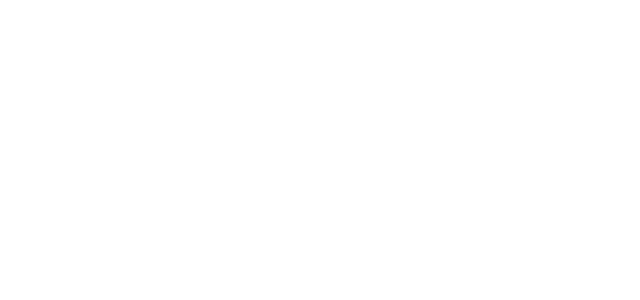
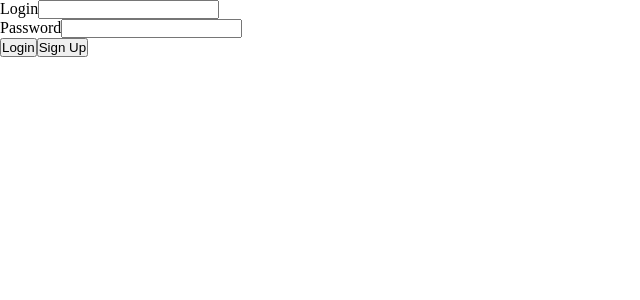
Before and after one commit to lucasfsilva2310/react-login-signup-logic, a React (Create React App) app: page / in a window 1280 px wide. Shown: the top 300 px of the page, without its empty margins (0-640 px from the left). Built offline with nearby package versions, Linux system fonts and the light colour scheme.

Commit message:
creating Login component to isolate its logic and adding styled-components library

```diff
--- a/package.json
+++ b/package.json
@@ -11,10 +11,12 @@
     "@types/node": "^16.11.46",
     "@types/react": "^18.0.15",
     "@types/react-dom": "^18.0.6",
+    "@types/styled-components": "^5.1.25",
     "react": "^18.2.0",
     "react-dom": "^18.2.0",
     "react-hook-form": "^7.34.0",
     "react-scripts": "5.0.1",
+    "styled-components": "^5.3.5",
     "typescript": "^4.7.4",
     "yup": "^0.32.11"
   },
--- a/src/App.tsx
+++ b/src/App.tsx
@@ -1,19 +1,28 @@
 import * as yup from 'yup'
-
-const loginFormSchema = yup.object().shape({
-  username: yup.string().required('Este campo é obrigatório'),
-  password: yup.string().required('Este campo é obrigatório'),
-})
+import { useForm } from 'react-hook-form'
+import { yupResolver } from '@hookform/resolvers/yup'
+import { Login } from './components/login'
 
 const signUpFormSchema = yup.object().shape({
   username: yup.string().required('Este campo é obrigatório'),
   password: yup.string().required('Este campo é obrigatório'),
+  passwordConfirmation: yup
+    .string()
+    .oneOf([yup.ref('password'), null], 'As senhas têm que ser iguais!'),
 })
 
 function App() {
+  const {
+    handleSubmit: handleSignUpForm,
+    control: controlSignUp,
+    formState: { errors: errorsSignUp },
+  } = useForm<{ username: string; password: string }>({
+    resolver: yupResolver(signUpFormSchema),
+  })
+
   return (
     <div className="App">
-      <div></div>
+      <Login />
     </div>
   )
 }
--- /dev/null
+++ b/src/components/login/index.tsx
@@ -0,0 +1,60 @@
+import * as yup from 'yup'
+import { useForm } from 'react-hook-form'
+import { yupResolver } from '@hookform/resolvers/yup'
+
+const loginFormSchema = yup.object().shape({
+  username: yup.string().required('Este campo é obrigatório'),
+  password: yup.string().required('Este campo é obrigatório'),
+})
+
+type loginSubmitFormData = {
+  username: string
+  password: string
+}
+
+export const Login = () => {
+  const {
+    register,
+    handleSubmit,
+    // control,
+    formState: { errors },
+  } = useForm<{ username: string; password: string }>({
+    resolver: yupResolver(loginFormSchema),
+  })
+
+  const loginFormHandler = (data: loginSubmitFormData) => {
+    const payload = {
+      username: data.username,
+      password: data.password,
+    }
+
+    console.log(payload)
+    // Checar se o Usuário existe (adicionar lib testServer da rocketSeat)
+  }
+
+  return (
+    <form onSubmit={handleSubmit(loginFormHandler)}>
+      <div>
+        {' '}
+        {/*Container Login*/}
+        <div>
+          {' '}
+          {/*Container Title and Input*/}
+          <span>Login</span>
+          <input type="text" {...register('username')} />
+          <span>{errors.username?.message || ''}</span>
+        </div>
+        <div>
+          {' '}
+          {/*Container Title and Input*/}
+          <span>Password</span>
+          <input type="text" {...register('password')} />
+        </div>
+        <button type="submit">Login</button>
+        <button type="button" onClick={() => console.log('Change Route')}>
+          Sign Up
+        </button>
+      </div>
+    </form>
+  )
+}
```
Also changed, not shown: 1 other file (tests, documents, lock files or other folders).
